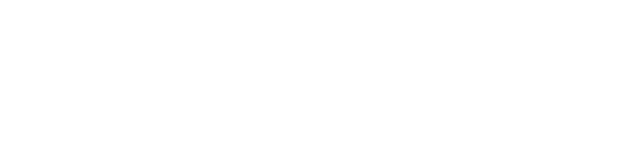
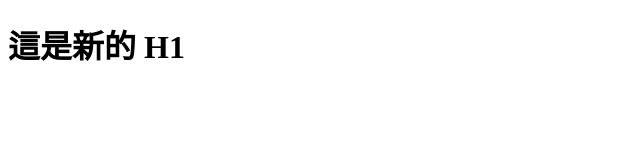
Before and after one commit to Sapphire0912/GitCtrlProject, a plain HTML site: page index.html in a window 1280 px wide. Shown: the whole page, without its empty margins (0-640 px from the left). Drawn offline with Linux system fonts and the light colour scheme.

Commit message:
Add new h1 tag

```diff
--- a/index.html
+++ b/index.html
@@ -8,7 +8,6 @@
     <link rel="" href="" />
   </head>
   <body>
-    <header></header>
-    <main></main>
+    <h1>這是新的 H1</h1>
   </body>
 </html>
```
